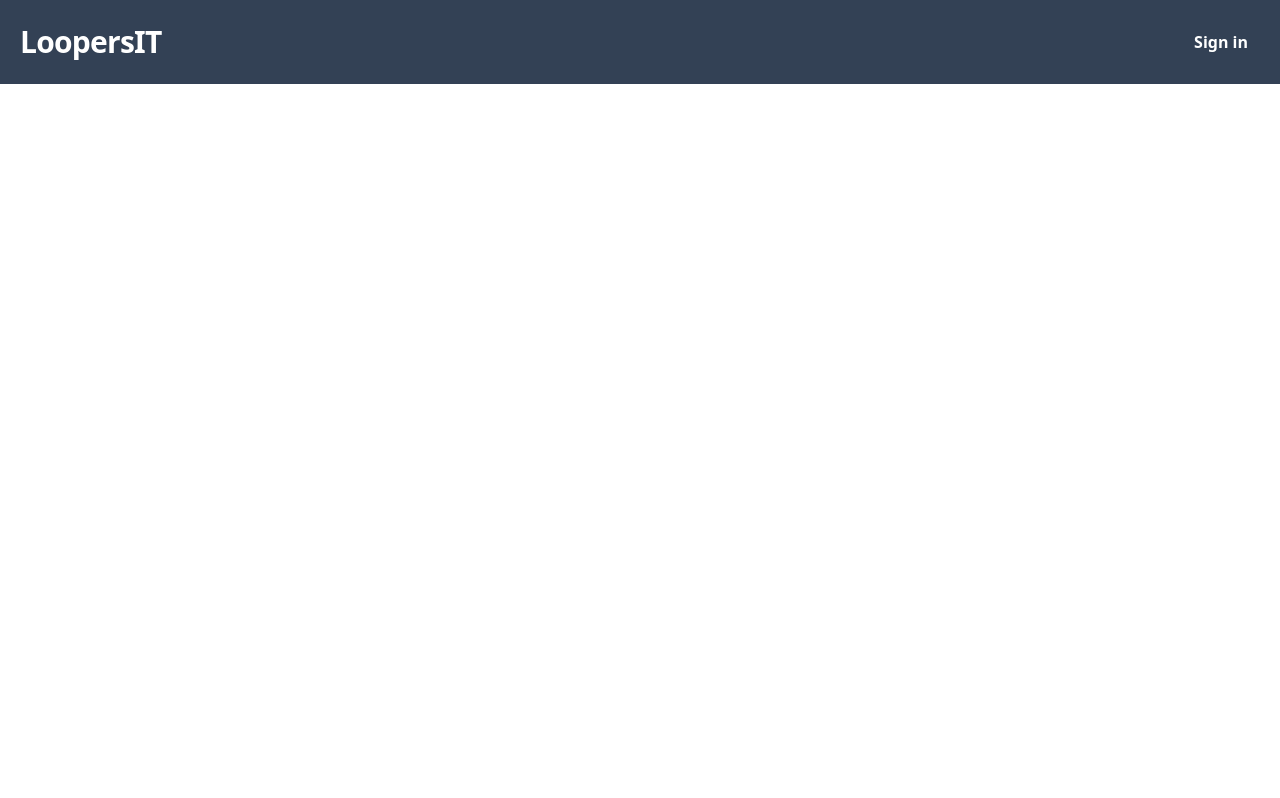
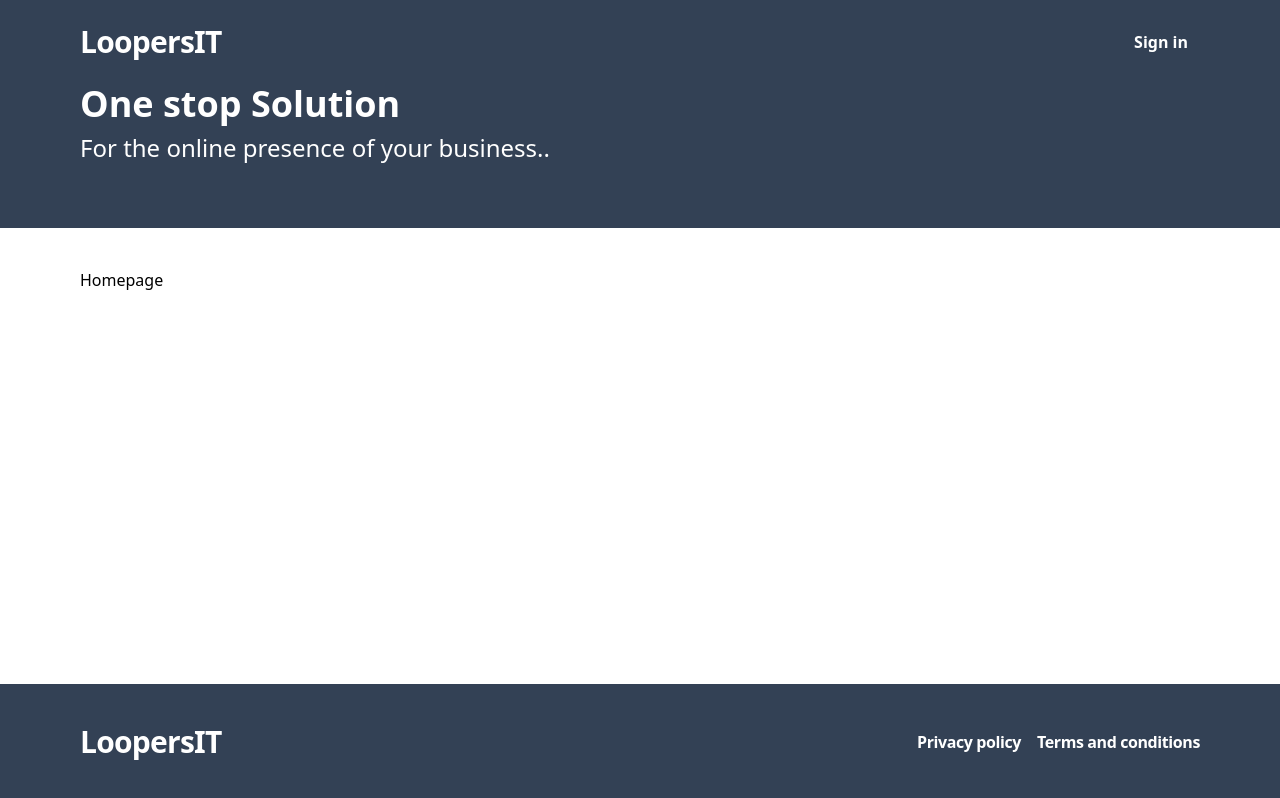
Before and after one commit to mszahan/mern_learning, a React (Vite) app in the folder projects/booking/frontend/: page / in a window 1280 px wide. Built offline with nearby package versions, Linux system fonts and the light colour scheme.

Commit message:
added Hero and Footer component

```diff
--- a/projects/booking/frontend/src/App.tsx
+++ b/projects/booking/frontend/src/App.tsx
@@ -4,7 +4,14 @@ import Layout from "./layouts/Layout";
 function App() {
   return (
     <Routes>
-      <Route path="/" element={<Layout />} />
+      <Route
+        path="/"
+        element={
+          <Layout>
+            <p>Homepage</p>
+          </Layout>
+        }
+      />
     </Routes>
   );
 }
--- /dev/null
+++ b/projects/booking/frontend/src/components/Footer.tsx
@@ -0,0 +1,18 @@
+const Footer = () => {
+  return (
+    <div className="bg-slate-700 py-10">
+      <div className="container mx-auto flex justify-between items-center">
+        <span className="text-3xl text-white font-bold tracking-tight">
+          LoopersIT
+        </span>
+
+        <span className="text-white font-bold tracking-tight flex gap-4">
+          <p className="cursor-pointer">Privacy policy</p>
+          <p className="cursor-pointer">Terms and conditions</p>
+        </span>
+      </div>
+    </div>
+  );
+};
+
+export default Footer;
--- a/projects/booking/frontend/src/components/Header.tsx
+++ b/projects/booking/frontend/src/components/Header.tsx
@@ -2,8 +2,8 @@ import { Link } from "react-router-dom";
 
 const Header = () => {
   return (
-    <div className="bg-slate-700 py-6 px-5">
-      <div className="containe mx-auto flex justify-between">
+    <div className="bg-slate-700 py-6">
+      <div className="container mx-auto flex justify-between">
         <span className="text-3xl text-white  font-bold tracking-tight">
           <Link to="/">LoopersIT</Link>
         </span>
--- /dev/null
+++ b/projects/booking/frontend/src/components/Hero.tsx
@@ -0,0 +1,14 @@
+const Hero = () => {
+  return (
+    <div className="bg-slate-700 pb-16">
+      <div className="container mx-auto flex flex-col gap-2">
+        <h1 className="text-4xl text-white font-bold">One stop Solution</h1>
+        <p className="text-2xl text-white">
+          For the online presence of your business..
+        </p>
+      </div>
+    </div>
+  );
+};
+
+export default Hero;
--- a/projects/booking/frontend/src/layouts/Layout.tsx
+++ b/projects/booking/frontend/src/layouts/Layout.tsx
@@ -1,9 +1,19 @@
 import Header from "../components/Header";
+import Hero from "../components/Hero";
+import Footer from "../components/Footer";
+import React from "react";
 
-const Layout = () => {
+interface Props {
+  children: React.ReactNode;
+}
+
+const Layout = ({ children }: Props) => {
   return (
     <div className="flex flex-col min-h-screen">
       <Header />
+      <Hero />
+      <div className="container mx-auto py-10 flex-1">{children}</div>
+      <Footer />
     </div>
   );
 };
--- a/projects/booking/frontend/tailwind.config.js
+++ b/projects/booking/frontend/tailwind.config.js
@@ -3,6 +3,9 @@ export default {
   content: ["./index.html", "./src/**/*.{js,ts,jsx,tsx}"],
   theme: {
     extend: {},
+    container: {
+      padding: "5rem",
+    },
   },
   plugins: [],
 };
```
